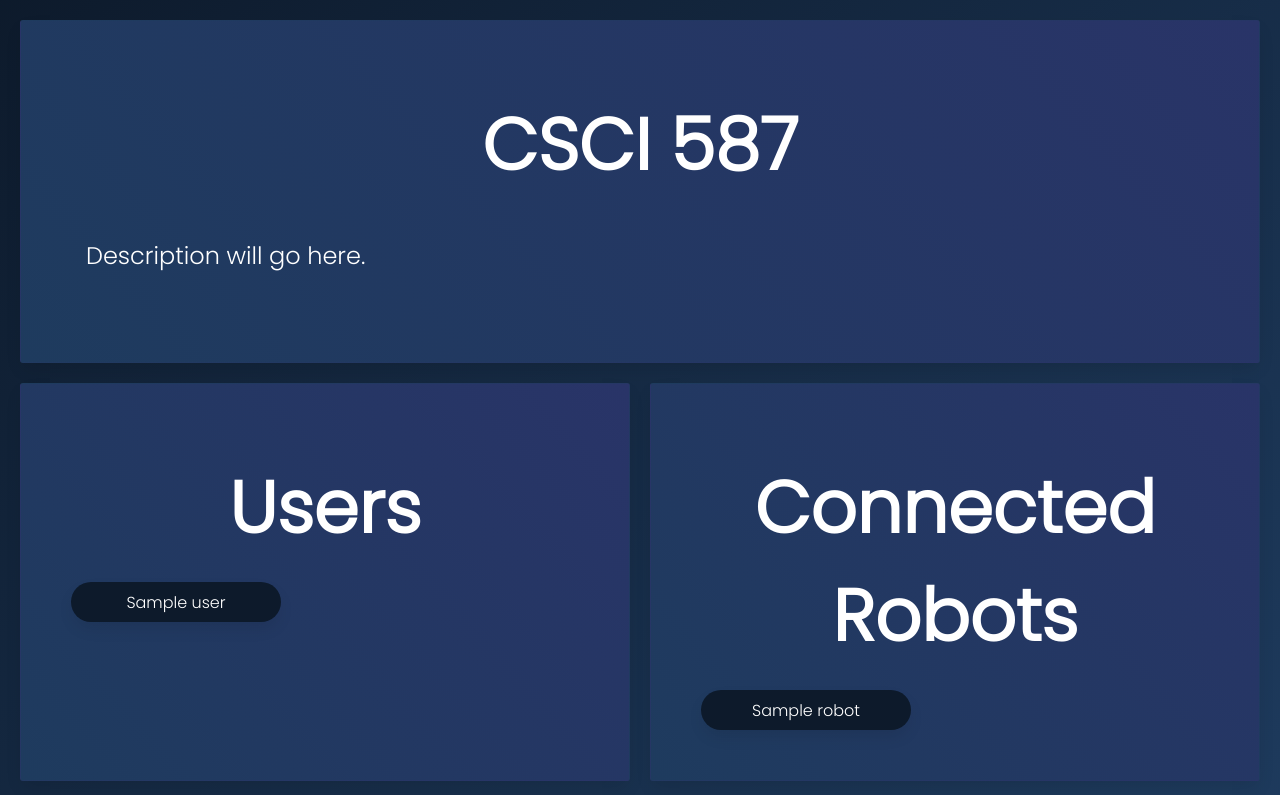
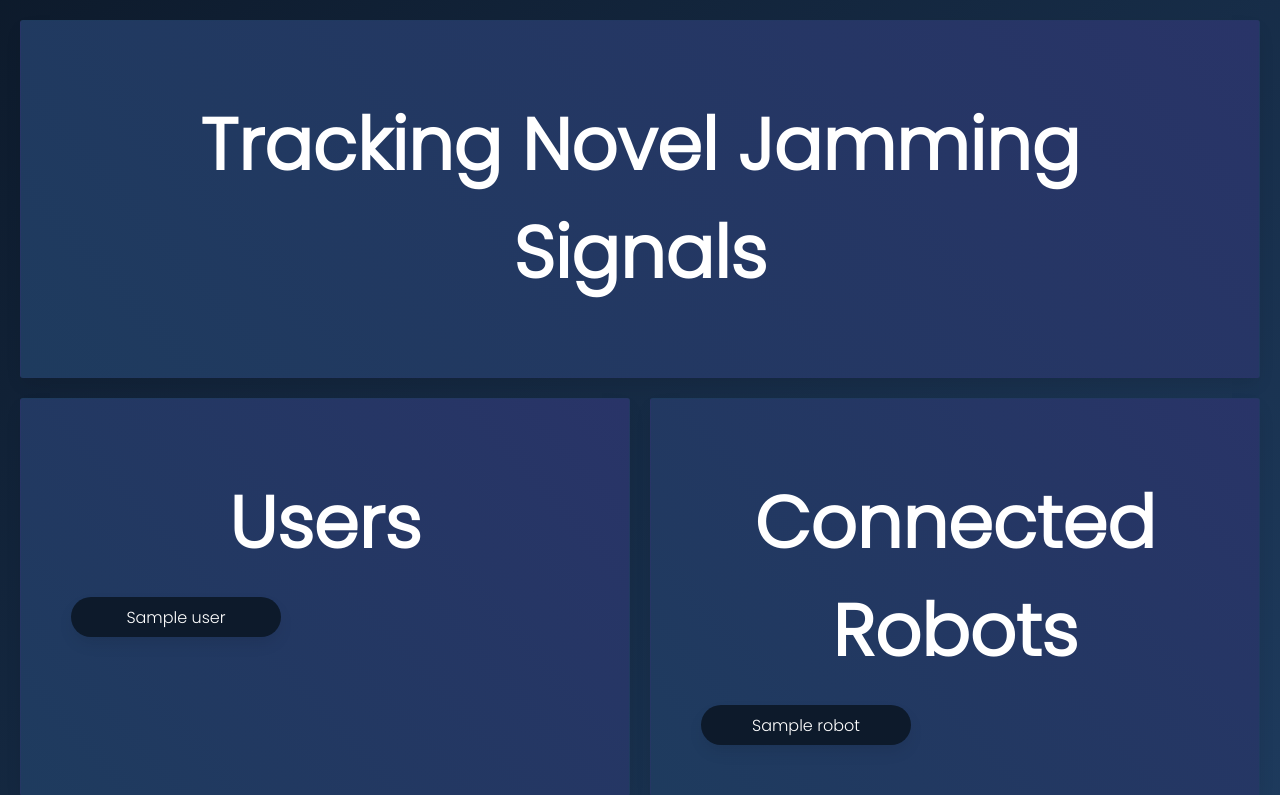
Before and after one commit to 587-Group-7/587-jamming, a FastAPI app: template app/templates/index.html in a window 1280 px wide. Shown: the part 25-820 px from the top of the page. Run offline with FastAPI, Linux system fonts and the light colour scheme; the template is opened without the code that fills it: most values are stand-ins (such as "Sample title", 1, 10 or a date in 2020); parts of the project's set-up code (start-up, migrations or seed data) failed here and were passed over.

Commit message:
awake tracking and title change

```diff
--- a/app/templates/index.html
+++ b/app/templates/index.html
@@ -17,8 +17,7 @@
         </header>
         <main>
             <div class="section">
-                <h1>CSCI 587</h1>
-                <p>Description will go here.</p>
+                <h1>Tracking Novel Jamming Signals</h1>
             </div>
             <div class="split">
                 <div class="section center">
--- a/app/templates/map.html
+++ b/app/templates/map.html
@@ -117,7 +117,7 @@
                 }
 
                 // initiate polling.
-                //setTimeout(mapPoll, 5000);
+                setTimeout(mapPoll, 5000);
         </script>
 </body>
 </html>
```
